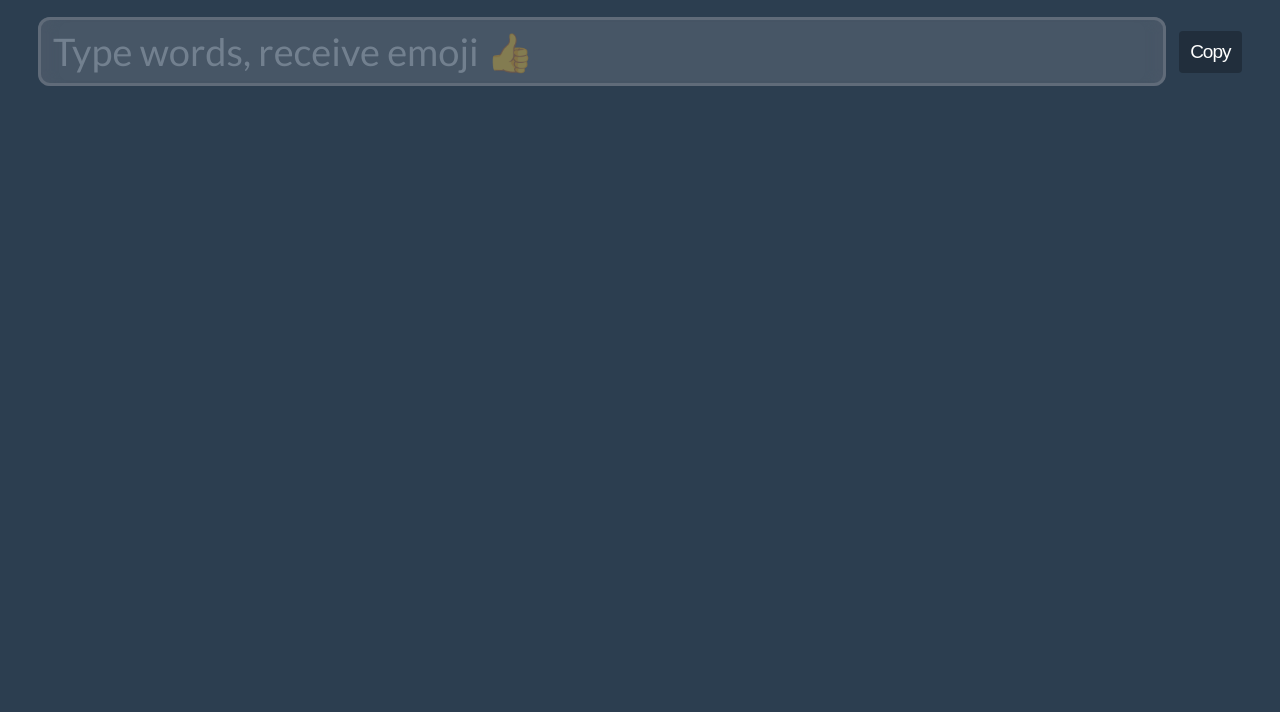
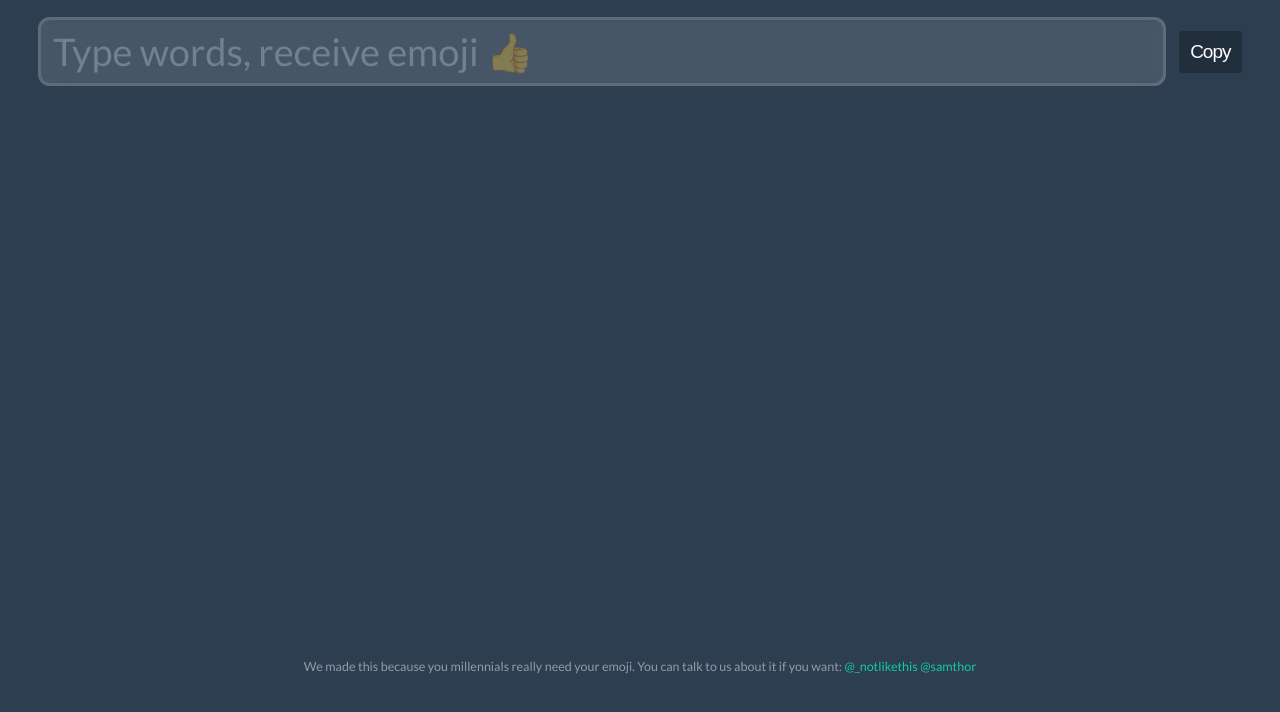
Before and after one commit to jasonthename/emojityper, a plain HTML site: page index.html in a window 1280 px wide. Shown: the part 88-800 px from the top of the page. Drawn offline with Linux system fonts and the light colour scheme.

Commit message:
basic footer

```diff
--- a/index.html
+++ b/index.html
@@ -21,6 +21,16 @@
   </div>
 </main>
 <div id="chooser" class="chooser"></div>
+
+<div class="grow"></div>
+
+<footer>
+  We made this because you millennials really need your emoji. You can talk to us about it if you want:
+  <span class="ib">
+    <a target="_blank" href="https://twitter.com/_notlikethis">@_notlikethis</a>
+    <a target="_blank" href="https://twitter.com/samthor">@samthor</a>
+  </span>
+</footer>
 
 <script>
 // IE9-11 CustomEvent polyfill
--- a/styles.css
+++ b/styles.css
@@ -5,9 +5,25 @@
 
 html {
   background: #2c3e50;
-  padding: 1em;
+  min-height: 100vh;
   font-size: 38px;
   font-family: 'Lato', 'Helvetica Neue', 'Helvetica', 'Arial', sans-serif;
+}
+
+body {
+  box-sizing: border-box;
+  padding: 1em;
+  display: flex;
+  flex-flow: column;
+  min-height: 100vh;
+}
+
+a {
+  color: rgba(10, 250, 202, 1.0);
+  text-decoration: none;
+}
+a:hover {
+  text-decoration: underline;
 }
 
 h1 {
@@ -17,6 +33,20 @@ h1 {
   text-shadow: 0 2px 0 rgba(0, 0, 0, 0.5);
   font-size: 1em;
   padding-bottom: 0.5em;
+}
+
+.grow {
+  flex-grow: 1;
+}
+
+footer {
+  color: #b4bcc2;
+  opacity: 0.75;
+  font-size: 0.33em;
+  text-align: center;
+}
+footer .ib {
+  display: inline-block;
 }
 
 /** button */
@@ -171,12 +201,12 @@ main .underline {
 /** size overrides */
 
 @media (max-width: 600px) {
-  html {
+  body {
     padding: 0.25em;
   }
 }
 @media (max-height: 400px) {
-  html {
+  body {
     padding-top: 0.125em;
     font-size: 32px;
   }
```
